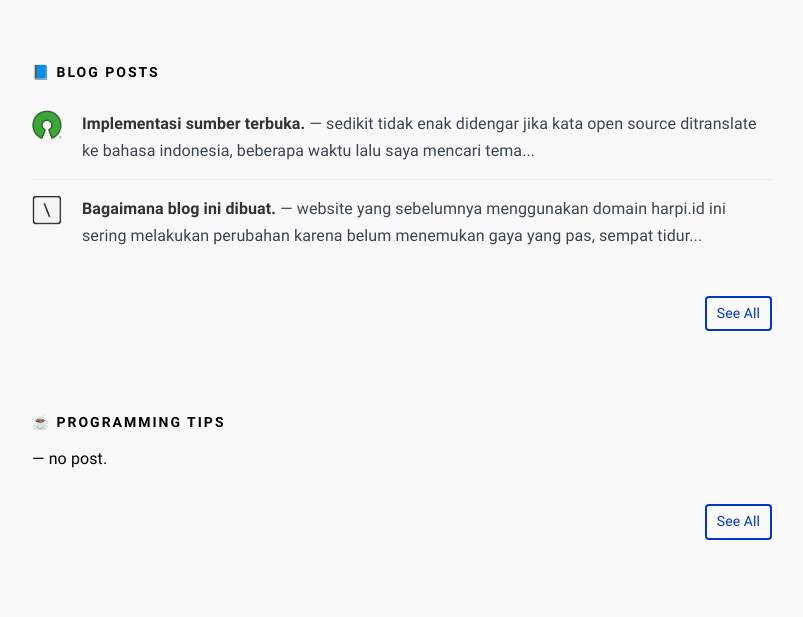
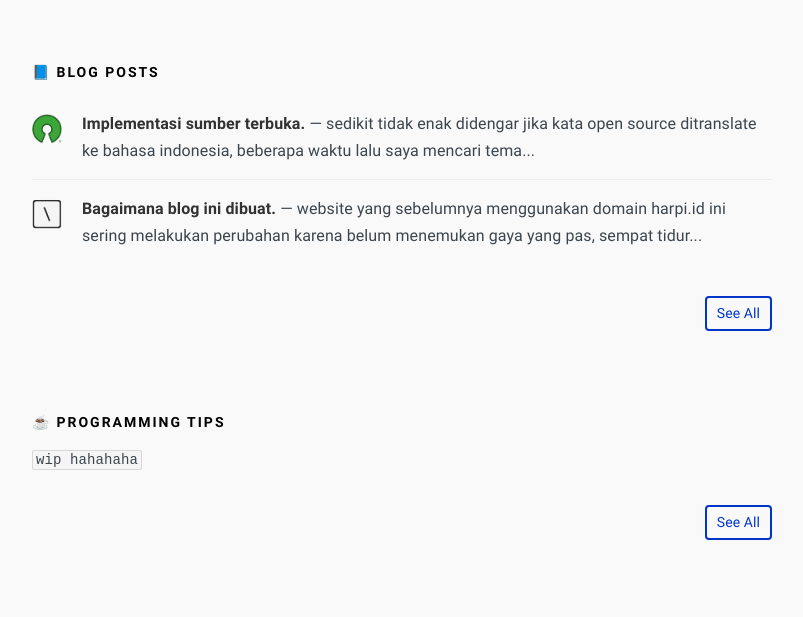
Before and after one commit to piharpi/piharpi.com, a Jekyll site: the page built from index.md, in a window 1280 px wide. Shown: the part 645-1262 px from the top of the page, without its empty margins (238-1041 px from the left). Built offline with Jekyll 4.4.1, drawn with Linux system fonts in a browser that asks for light colours; some web fonts are replaced.

Commit message:
change into :popcorn:

```diff
--- a/_includes/blog.html
+++ b/_includes/blog.html
@@ -18,6 +18,6 @@
   </article>
 {% endfor %}
 {% else %}
-<p>— no post.</p>
+<code>wip hahahaha</code>
 {% endif %}
 </div>
--- a/_includes/tips.html
+++ b/_includes/tips.html
@@ -20,6 +20,6 @@
   </article>
   {% endfor %}
   {% else %}
-  <p>no post.</p>
+  <code>wip hahahaha</code>
   {% endif %}
 </div>
--- a/_layouts/home.html
+++ b/_layouts/home.html
@@ -48,7 +48,7 @@ home: true
       </article>
     {% endfor %}
     {% else %}
-      <p>— no post.</p>
+    <code>wip hahahaha</code>
     {% endif %}
     <nav class="see-all-container">
      <a class="button" href="{{ site.url | absolute_url }}/blog">See All</a>
@@ -77,7 +77,7 @@ home: true
       </article>
     {% endfor %}
     {% else %}
-      <p>— no post.</p>
+    <code>wip hahahaha</code>
     {% endif %}
     <nav class="see-all-container">
         <a class="button" href="{{ site.url | absolute_url }}/tips">See All</a>
--- a/_sass/bangsring/_layout.scss
+++ b/_sass/bangsring/_layout.scss
@@ -341,9 +341,11 @@
   .list-post.blog {
     padding: 15px 15px 15px 0;
     .list-post-image {
+      top: 4px;
       float: left;
       width: 30px;
       overflow: hidden;
+      position: relative;
       margin-right: 20px;
       border-radius: 2px;
     }
```
Also changed, not shown: learn.md (added, +6 -0 lines), _config.yml (line endings or trailing spaces), assets/icon.png.
